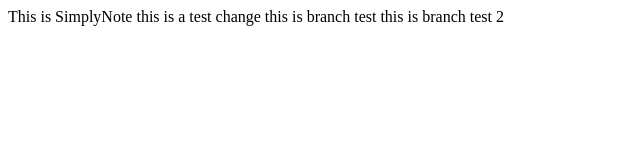
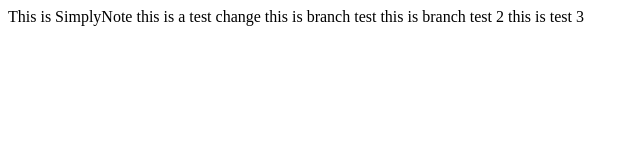
Before and after one commit to Raj63-go/SimplyNote, a plain HTML site: page index.html in a window 1280 px wide. Shown: the full height of the page, 0-640 px from the left. Drawn offline with Linux system fonts and the light colour scheme.

Commit message:
this is a test change for github

```diff
--- a/index.html
+++ b/index.html
@@ -8,5 +8,6 @@
 		this is a test change
 		this is branch test
 		this is branch test 2
+		this is test 3
 	</body>
 </html>
```
